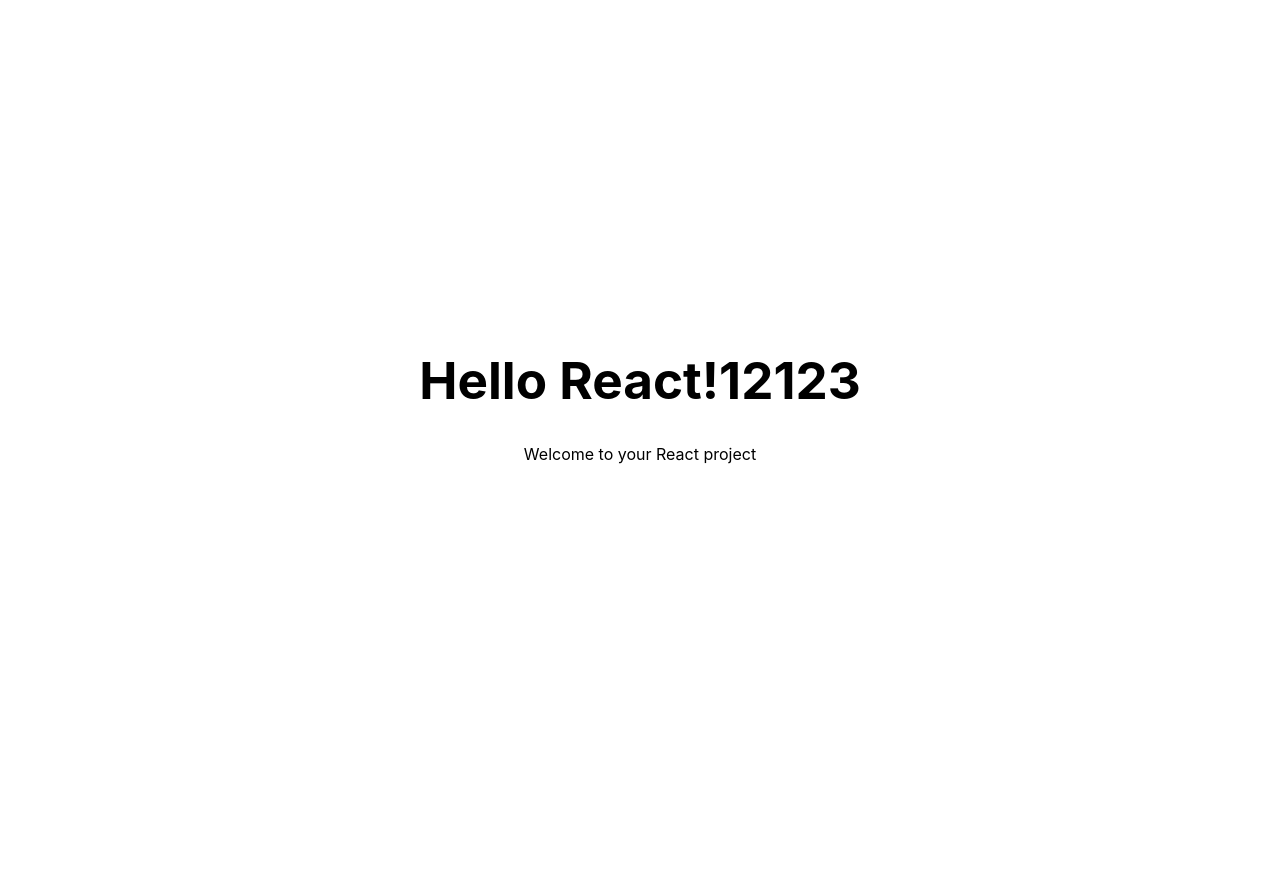
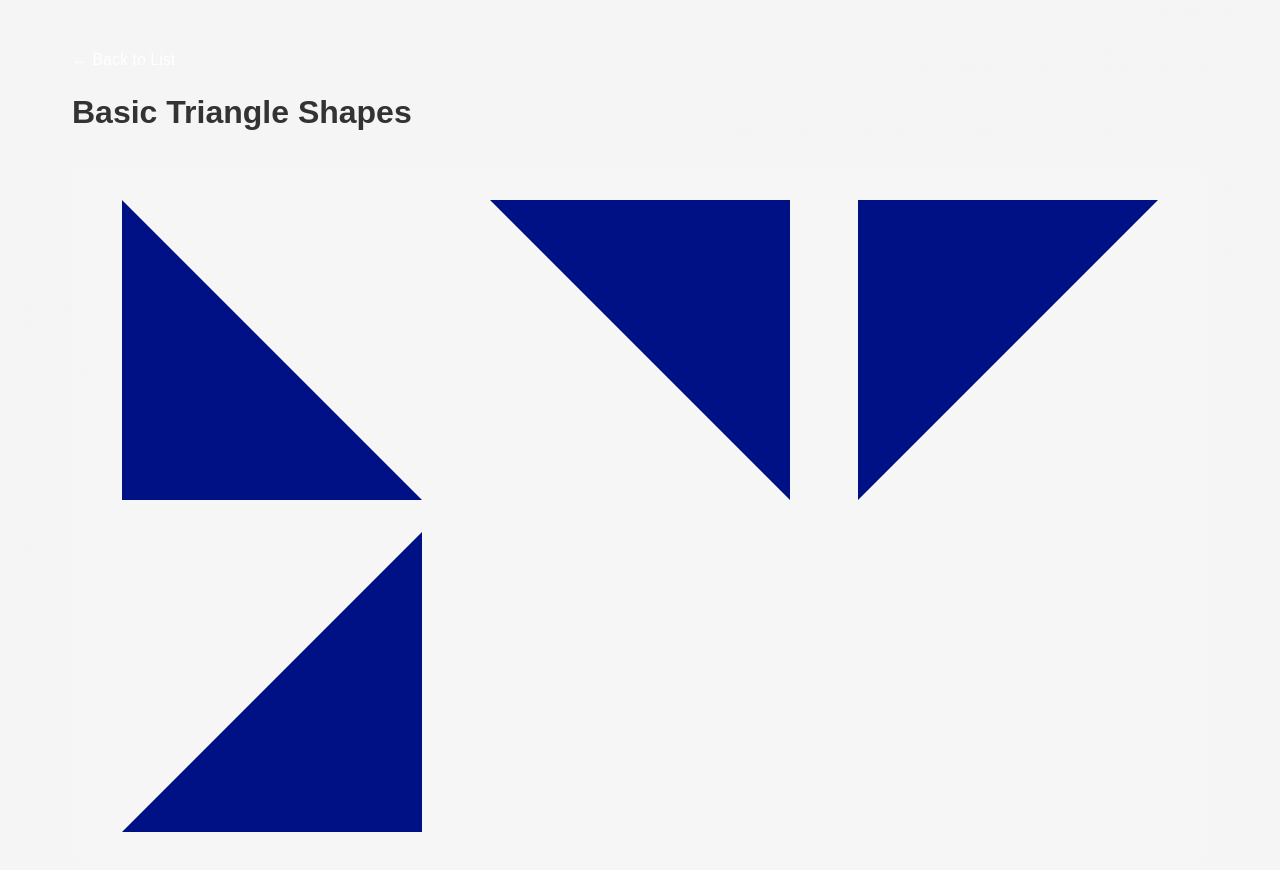
Before and after one commit to yuanzhixiang/css-tutorial, a React (Vite) app: page /basic-triangle in a window 1280 px wide. Shown: the top 870 px of the page. Before the commit the page ends 800 px from the top, so only its background shows below. Built offline with nearby package versions, Linux system fonts and the light colour scheme.

Commit message:
create initial page

```diff
--- a/package.json
+++ b/package.json
@@ -10,7 +10,8 @@
   },
   "dependencies": {
     "react": "^18.2.0",
-    "react-dom": "^18.2.0"
+    "react-dom": "^18.2.0",
+    "react-router-dom": "^7.1.5"
   },
   "devDependencies": {
     "@types/react": "^18.2.43",
--- a/src/App.jsx
+++ b/src/App.jsx
@@ -1,10 +1,34 @@
-import React from 'react'
+import React from "react";
+import { BrowserRouter, Routes, Route, Link } from "react-router-dom";
+import BasicTriangle from "./pages/BasicTriangle";
+import "./style.css";
+
+const tutorials = [
+  { id: 1, title: "Basic Triangle Shapes", path: "/basic-triangle" }
+];
+
+function Home() {
+  return (
+    <div className="app">
+      <h1>CSS Shape Tutorials</h1>
+      <ul className="tutorial-list">
+        {tutorials.map(tutorial => (
+          <li key={tutorial.id}>
+            <Link to={tutorial.path}>{tutorial.title}</Link>
+          </li>
+        ))}
+      </ul>
+    </div>
+  );
+}
 
 export default function App() {
   return (
-    <div>
-      <h1>Hello React!12123</h1>
-      <p>Welcome to your React project</p>
-    </div>
-  )
+    <BrowserRouter>
+      <Routes>
+        <Route path="/" element={<Home />} />
+        <Route path="/basic-triangle" element={<BasicTriangle />} />
+      </Routes>
+    </BrowserRouter>
+  );
 }
--- /dev/null
+++ b/src/pages/BasicTriangle.jsx
@@ -0,0 +1,20 @@
+import React from 'react'
+import { Link } from 'react-router-dom'
+
+export default function BasicTriangle() {
+  return (
+    <div className="demo-page">
+      <header>
+        <Link to="/" className="back-link">← Back to List</Link>
+        <h1>Basic Triangle Shapes</h1>
+      </header>
+
+      <div className="demo-container">
+        <div className="shape triangle"></div>
+        <div className="shape triangle"></div>
+        <div className="shape triangle"></div>
+        <div className="shape triangle"></div>
+      </div>
+    </div>
+  )
+}
--- a/src/style.css
+++ b/src/style.css
@@ -1,25 +1,247 @@
+@layer reset, base,demo;
+
+@layer demo {
+  .triangle {
+    width: 300px;
+    aspect-ratio: 1;
+
+    clip-path: polygon(0 0, 100% 100%, 0 100%);
+
+    &:nth-child(2) {
+      clip-path: polygon(0 0, 100% 0, 100% 100%);
+    }
+
+    &:nth-child(3) {
+      clip-path: polygon(0 0, 100% 0, 0 100%);
+    }
+
+    &:nth-child(4) {
+      clip-path: polygon(100% 0, 100% 100%, 0 100%);
+    }
+  }
+  .shape {
+    display: grid;
+    place-content: center;
+    background: #90face;
+    place-self: center;
+    transition: all 0.2s;
+    background: #001185;
+  }
+
+  body {
+    display: grid;
+    grid-template-columns: repeat(auto-fit, minmax(min(100% - 2rem, 300px), 1fr));
+    gap: 2rem;
+  }
+}
+
+@layer reset {
+  * {
+    margin: 0;
+    padding: 0;
+    box-sizing: border-box;
+  }
+}
+
+@layer base {
+  body {
+    width: 100vw;
+    min-height: 100vh;
+    font-family: "Exo", "Bungee Shade", cursive, Arial, sans-serif;
+    background: hsl(261.6deg 22.47% 51.43%);
+    color-scheme: dark only;
+    color: #fff;
+    display: grid;
+    place-content: center;
+    padding: 1rem;
+    gap: 1rem;
+    &::before {
+      --line: hsl(0 0% 95% / 0.15);
+      --size: 60px;
+      content: "";
+      height: 100vh;
+      width: 100vw;
+      position: fixed;
+      background: linear-gradient(
+            90deg,
+            var(--line) 1px,
+            transparent 1px var(--size)
+          )
+          50% 50% / var(--size) var(--size),
+        linear-gradient(var(--line) 1px, transparent 1px var(--size)) 50% 50% /
+          var(--size) var(--size);
+      mask: linear-gradient(-15deg, transparent 30%, white);
+      top: 0;
+      transform-style: flat;
+      pointer-events: none;
+      z-index: -1;
+    }
+  }
+
+  .tutorials {
+    position: fixed;
+    bottom: 1rem;
+    right: 1rem;
+    z-index: 9999;
+    width: 64px;
+    aspect-ratio: 1;
+    border-radius: 50%;
+    background: #3f517e;
+    padding: 0.5rem;
+    display: grid;
+    place-content: center;
+    transition: all 0.28s linear;
+
+    &:hover {
+      background: #4161b2;
+    }
+
+    & svg {
+      display: block;
+      width: 100%;
+      height: 100%;
+      filter: invert(1);
+    }
+  }
+  @media (prefers-reduced-motion: reduce) {
+    *,
+    ::before,
+    ::after {
+      animation-delay: -1ms !important;
+      animation-duration: 1ms !important;
+      animation-iteration-count: 1 !important;
+      background-attachment: initial !important;
+      scroll-behavior: auto !important;
+      transition-duration: 0s !important;
+      transition-delay: 0s !important;
+    }
+  }
+}
+
 :root {
   font-family: Inter, system-ui, Avenir, Helvetica, Arial, sans-serif;
   line-height: 1.5;
   font-weight: 400;
+  color-scheme: light dark;
 }
 
 body {
   margin: 0;
-  display: flex;
-  place-items: center;
-  min-width: 320px;
   min-height: 100vh;
+  background: #f5f5f5;
 }
 
-#app {
-  max-width: 1280px;
+.app {
+  max-width: 800px;
   margin: 0 auto;
   padding: 2rem;
-  text-align: center;
 }
 
 h1 {
-  font-size: 3.2em;
-  line-height: 1.1;
+  font-size: 2rem;
+  margin-bottom: 2rem;
+  color: #333;
 }
+
+.tutorial-list {
+  list-style: none;
+  padding: 0;
+}
+
+.tutorial-list li {
+  margin-bottom: 1rem;
+}
+
+.tutorial-list a {
+  color: #2563eb;
+  text-decoration: none;
+  font-size: 1.1rem;
+  transition: color 0.2s;
+}
+
+.tutorial-list a:hover {
+  color: #1d4ed8;
+  text-decoration: underline;
+}
+
+.tutorial-card {
+  background: var(--card-bg);
+  border: 1px solid var(--border-color);
+  border-radius: 8px;
+  padding: 1.5rem;
+  transition: all 0.3s ease;
+  display: flex;
+  flex-direction: column;
+  gap: 1rem;
+}
+
+.tutorial-card:hover {
+  transform: translateY(-4px);
+  box-shadow: 0 4px 12px rgba(0, 0, 0, 0.1);
+}
+
+.tutorial-content h2 {
+  font-size: 1.5em;
+  margin-bottom: 0.5rem;
+  color: var(--text-color);
+}
+
+.tutorial-content p {
+  color: #666;
+  margin-bottom: 1rem;
+}
+
+.tutorial-link {
+  display: inline-block;
+  color: var(--primary-color);
+  text-decoration: none;
+  font-weight: 500;
+  transition: color 0.3s ease;
+}
+
+.tutorial-link:hover {
+  color: var(--primary-dark);
+}
+
+.preview-shape {
+  height: 150px;
+  background: var(--primary-color);
+  border-radius: 4px;
+  opacity: 0.1;
+}
+
+/* Demo page styles */
+.demo-page {
+  max-width: 1200px;
+  margin: 0 auto;
+  padding: 2rem;
+}
+
+.demo-page header {
+  margin-bottom: 2rem;
+}
+
+.back-link {
+  color: #fff;
+  text-decoration: none;
+  display: inline-block;
+  margin-bottom: 1rem;
+}
+
+.back-link:hover {
+  color: #90face;
+}
+
+.demo-container {
+  display: grid;
+  grid-template-columns: repeat(auto-fit, minmax(min(100% - 2rem, 300px), 1fr));
+  gap: 2rem;
+  padding: 2rem;
+  background: rgba(255, 255, 255, 0.1);
+  border-radius: 8px;
+}
+
+/* Shape styles */
+.shape:hover {
+  transform: scale(1.1);
+}
```
Also changed, not shown: 1 other file (tests, documents, lock files or other folders).
